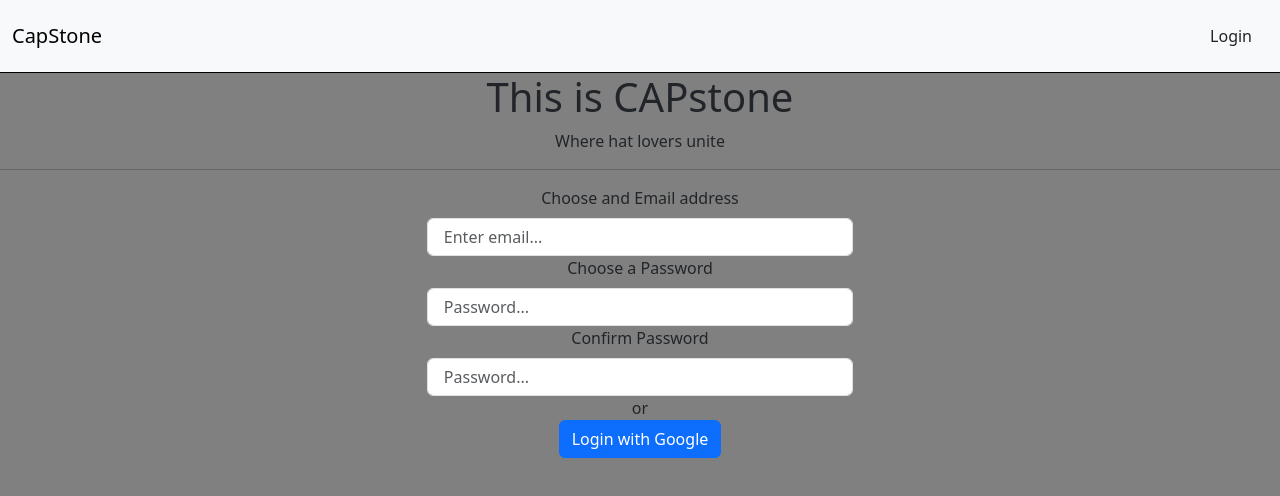
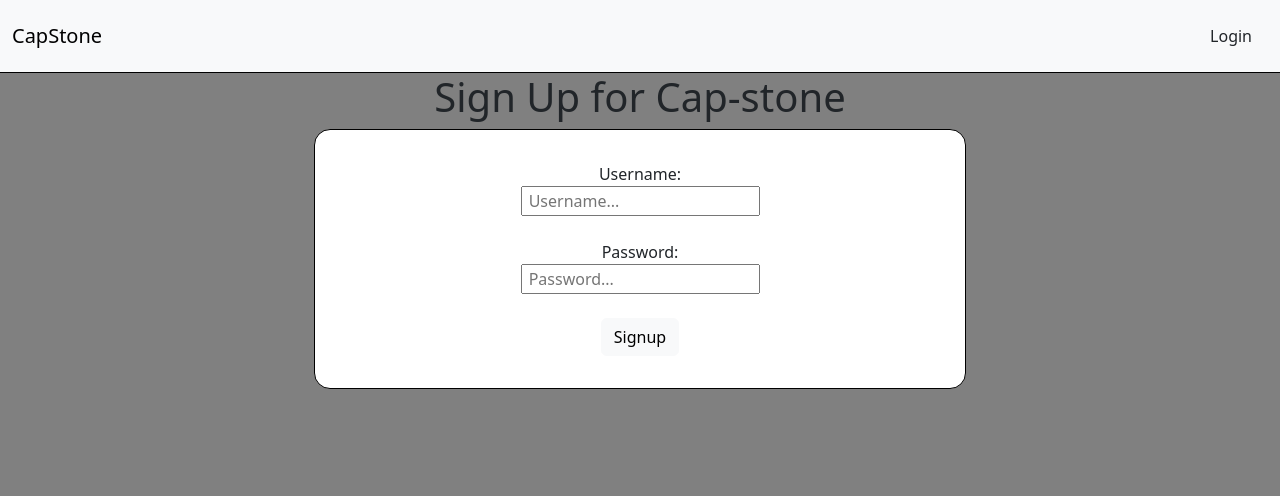
Before and after one commit to Dev-Davis/cap-stone, a React (Create React App) app: page /signup in a window 1280 px wide. Shown: the top 496 px of the page. Built offline with nearby package versions, Linux system fonts and the light colour scheme.

Commit message:
added signin and signup form to page

```diff
--- a/src/App.css
+++ b/src/App.css
@@ -324,3 +324,10 @@ p {
 .dropdown {
   z-index: 1;
 }
+
+.login, .signup {
+  border: 1px solid black;
+  padding: 2em;
+  background-color: white;
+  border-radius: 1em;
+}
--- a/src/Components/Login/Login.js
+++ b/src/Components/Login/Login.js
@@ -1,9 +1,36 @@
-import React from 'react'
+import React from "react";
+import { Link } from 'react-router-dom'
 
 export default function Login() {
+  const loginUser = (e) => {
+    e.preventDefault();
+
+    console.log("user logged in...");
+  };
   return (
-    <div>
-      <h1 className="login text-center">Login</h1>
+    <div className="container">
+      <h1 className="text-center">Login to Cap-stone</h1>
+      <div className="row">
+        <div className="login col-6 offset-3 text-center">
+          <form>
+            <label htmlFor="username">Username:</label>
+            <br />
+            <input type="text" name="username" placeholder=" Username..." />
+            <br />
+            <br />
+            <label htmlFor="password">Password:</label>
+            <br />
+            <input type="password" name="password" placeholder=" Password..." />
+            <br />
+            <br />
+            <Link to="/">
+              <button className="btn btn-light" onClick={loginUser}>
+                Login
+              </button>
+            </Link>
+          </form>
+        </div>
+      </div>
     </div>
-  )
+  );
 }
--- a/src/Components/Navbar/Navbar.js
+++ b/src/Components/Navbar/Navbar.js
@@ -66,6 +66,7 @@ export default function Navbar(props) {
               </li>
             </ul>
             <Link
+              to="/login"
               className="nav-link logout"
               href="#"
               tabIndex="-1"
@@ -94,7 +95,7 @@ export default function Navbar(props) {
             aria-disabled="true"
             onClick={props.userLogging}
           >
-            Login
+            {!user ? "Login" : "Logout"}
           </Link>
         </div>
       </nav>
--- a/src/Components/Signup/Signup.js
+++ b/src/Components/Signup/Signup.js
@@ -1,50 +1,38 @@
 import React from "react";
-import { Button, Form } from "react-bootstrap";
-
-// import "firebase/auth";
-// import { getAuth, createUserWithEmailAndPassword, signInWithEmailAndPassword, signOut } from "firebase/auth";
-
-// // ***** signup ***** //
-// const auth = getAuth();
-// createUserWithEmailAndPassword(auth)
-//   .then((userCredential) => {
-//     // Signed up
-//     const user = userCredential.user;
-
-//   })
-//   .catch((error) => {
-//     const errorCode = error.code;
-//     const errorMessage = error.message;
-//     // ..
-//   });
-
+import { Link } from 'react-router-dom'
 
 function Signup() {
+
+  const signupUser = (e) => {
+    e.preventDefault();
+
+    console.log("user signed up...");
+  };
+
   return (
     <div className="Auth text-center">
-      <h1 className="signup-title">This is CAPstone</h1>
-      <p>Where hat lovers unite</p>
-      <hr />
-      <Form className="col-4 offset-4">
-        <Form.Group controlId="formGroupEmail">
-          <Form.Label>Choose and Email address</Form.Label>
-          <br />
-          <Form.Control type="email" placeholder=" Enter email..." />
-        </Form.Group>
-        <Form.Group controlId="formGroupPassword">
-          <Form.Label>Choose a Password</Form.Label>
-          <br />
-          <Form.Control type="password" placeholder=" Password..." />
-        </Form.Group>
-        <Form.Group controlId="formGroupPassword">
-          <Form.Label>Confirm Password</Form.Label>
-          <br />
-          <Form.Control type="password" placeholder=" Password..." />
-        </Form.Group>
-      </Form>
-      <p> or </p>
-      <Button className="btn btn-primary">Login with Google</Button>
-      {/* <Link className="btn btn-dark" to={SignUpLink} onClick={this.newUser}>SignUp</Link> */}
+      <h1 className="text-center">Sign Up for Cap-stone</h1>
+      <div className="row">
+        <div className="signup col-6 offset-3 text-center">
+          <form>
+            <label htmlFor="username">Username:</label>
+            <br />
+            <input type="text" name="username" placeholder=" Username..." />
+            <br />
+            <br />
+            <label htmlFor="password">Password:</label>
+            <br />
+            <input type="password" name="password" placeholder=" Password..." />
+            <br />
+            <br />
+            <Link to="/">
+              <button className="btn btn-light" onClick={signupUser}>
+                Signup
+              </button>
+            </Link>
+          </form>
+        </div>
+      </div>
     </div>
   );
 }
```
Also changed, not shown: 1 other file (tests, documents, lock files or other folders).
